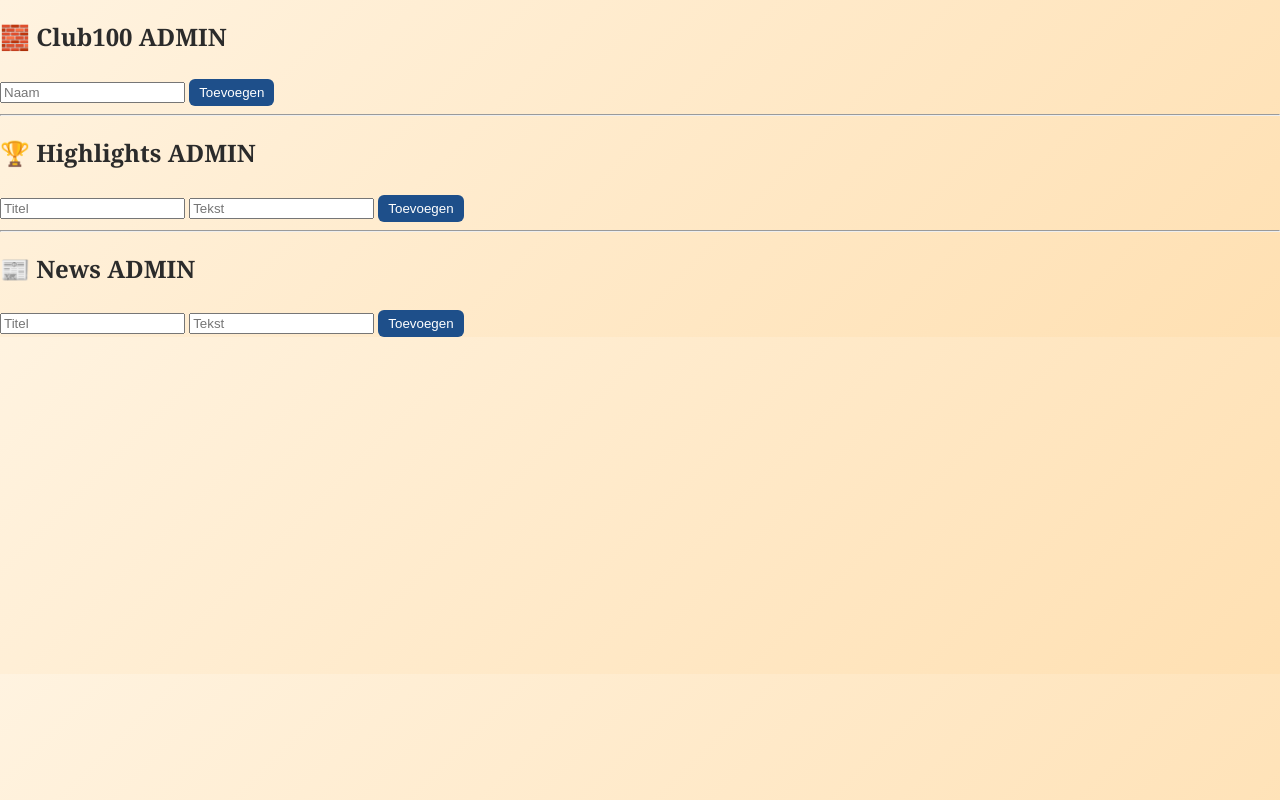
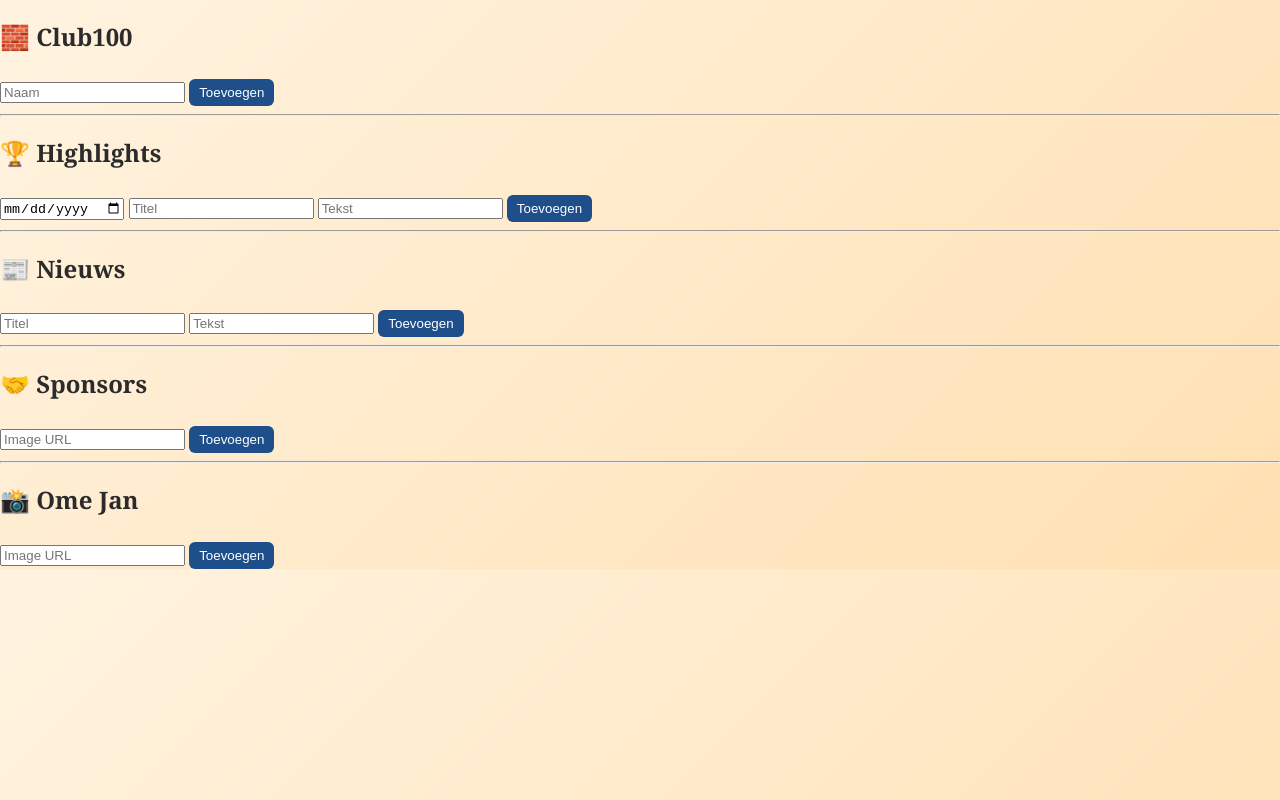
Before and after one commit to hvnovitas-ux/hvnovitas-beheer, a plain HTML site: page cms.html in a window 1280 px wide. Drawn offline with Linux system fonts and the light colour scheme; no server answers.

Commit message:
Update HTML structure and labels in cms.html

```diff
--- a/cms.html
+++ b/cms.html
@@ -10,29 +10,41 @@
 
 <body>
 
-<h2>🧱 Club100 ADMIN</h2>
+<h2>🧱 Club100</h2>
 <input id="clubName" placeholder="Naam">
 <button id="saveClub100">Toevoegen</button>
-
 <div id="clubList"></div>
 
 <hr>
 
-<h2>🏆 Highlights ADMIN</h2>
+<h2>🏆 Highlights</h2>
+<input id="hlDate" type="date">
 <input id="hlTitle" placeholder="Titel">
 <input id="hlText" placeholder="Tekst">
 <button id="saveHighlight">Toevoegen</button>
-
 <div id="highlightList"></div>
 
 <hr>
 
-<h2>📰 News ADMIN</h2>
+<h2>📰 Nieuws</h2>
 <input id="newsTitle" placeholder="Titel">
 <input id="newsText" placeholder="Tekst">
 <button id="saveNews">Toevoegen</button>
+<div id="newsList"></div>
 
-<div id="newsList"></div>
+<hr>
+
+<h2>🤝 Sponsors</h2>
+<input id="sponsorImage" placeholder="Image URL">
+<button id="saveSponsor">Toevoegen</button>
+<div id="sponsorList"></div>
+
+<hr>
+
+<h2>📸 Ome Jan</h2>
+<input id="omejanImage" placeholder="Image URL">
+<button id="saveOmejan">Toevoegen</button>
+<div id="omejanList"></div>
 
 <script type="module" src="cms.js"></script>
 
```
